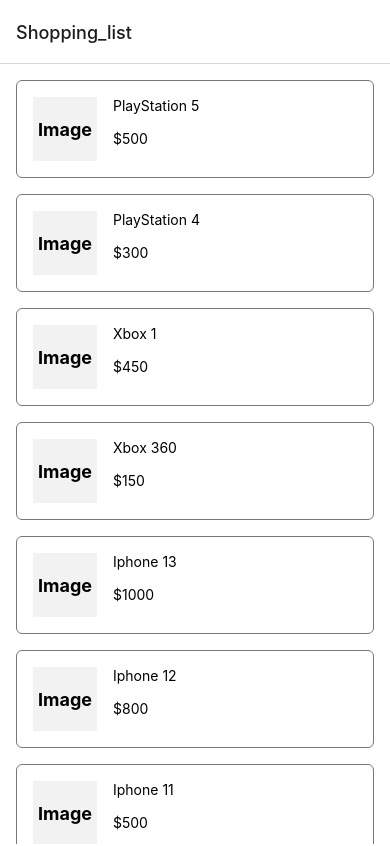
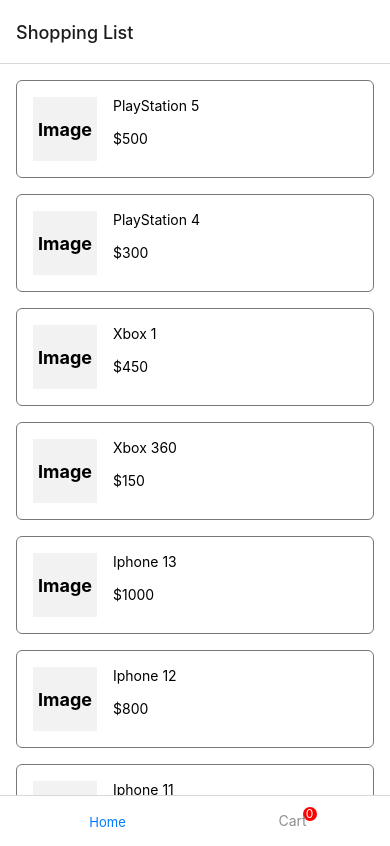
Before and after one commit to AliakseiPaseishvili/simple-shopping-cart, a React Native app: screen / in a window 390 px wide. Built offline with nearby package versions, Linux system fonts and the light colour scheme.

Commit message:
added bottom bar, added cartItem,  added cart screen.

```diff
--- a/package.json
+++ b/package.json
@@ -10,6 +10,7 @@
     "test": "jest"
   },
   "dependencies": {
+    "@react-navigation/bottom-tabs": "^6.5.8",
     "@react-navigation/native": "^6.1.7",
     "@react-navigation/native-stack": "^6.9.13",
     "@reduxjs/toolkit": "^1.9.5",
--- a/src/constants/colors.ts
+++ b/src/constants/colors.ts
@@ -1,7 +1,8 @@
-const LIGHT_GREY = '#f2f2f2';
-const BORDER_GREY = '#787777';
-const WHITE = '#ffffff';
-const BLUE = '#3341E0';
+const LIGHT_GREY = "#f2f2f2";
+const BORDER_GREY = "#787777";
+const WHITE = "#ffffff";
+const BLUE = "#3341E0";
+const RED = "red";
 
 export const COLORS = {
   borderColor: BORDER_GREY,
@@ -9,5 +10,5 @@
   background: WHITE,
   blue: BLUE,
   white: WHITE,
-
+  red: RED,
 } as const;
--- a/src/constants/navigation.ts
+++ b/src/constants/navigation.ts
@@ -4,4 +4,8 @@
     SHOPPING_LIST: "Shopping_list",
     SHOPPING_ITEM: "Shopping_item",
   },
+  CART: {
+    INDEX: 'SHOPPING_CART_INDEX',
+    CART: 'Cart',
+  }
 } as const;
--- /dev/null
+++ b/src/features/cart/components/CartItem.tsx
@@ -0,0 +1,8 @@
+import React, { FC } from "react";
+import { ShoppingItemView } from "../../../components/ShoppingItemView";
+import { ShoppingItem } from "../../../types";
+
+export const CartItem: FC<ShoppingItem> = (props) => {
+
+  return <ShoppingItemView {...props} />;
+};
--- /dev/null
+++ b/src/features/cart/components/TabLabel.tsx
@@ -0,0 +1,45 @@
+import React, { FC } from "react";
+import { StyleSheet, Text, View } from "react-native";
+import { shallowEqual, useSelector } from "react-redux";
+import { RootState } from "../../../store";
+import { COLORS } from "../../../constants";
+
+const mapStateToProps = (state: RootState) => {
+  const { cart } = state;
+
+  return Object.values(cart).reduce((sum, value) => sum + value, 0);
+};
+
+type TabLabelProps = {
+  color: string;
+};
+
+export const TabLabel: FC<TabLabelProps> = ({ color }) => {
+  const count = useSelector(mapStateToProps, shallowEqual);
+  return (
+    <View>
+      <View style={styles.countComponent}>
+        <Text style={styles.countText}>{count}</Text>
+      </View>
+      <Text style={{ color }}>Cart</Text>
+    </View>
+  );
+};
+
+const styles = StyleSheet.create({
+  countComponent: {
+    position: "absolute",
+    right: -10,
+    top: -5,
+    width: 14,
+    height: 14,
+    borderRadius: 14,
+    alignItems: "center",
+    justifyContent: "center",
+    backgroundColor: COLORS.red,
+  },
+  countText: {
+    fontSize: 12,
+    color: COLORS.white,
+  },
+});
--- a/src/features/cart/index.tsx
+++ b/src/features/cart/index.tsx
@@ -1,2 +1,4 @@
 export { default as cartReducer } from "./slice/cart.slice";
 export { increaseByAmount, decreaseByAmount } from "./slice/cart.slice";
+export { CartNavigator } from "./navigation/Cart.navigator";
+export { TabLabel } from "./components/TabLabel";
--- /dev/null
+++ b/src/features/cart/navigation/Cart.navigator.tsx
@@ -0,0 +1,13 @@
+import React from "react";
+import { createNativeStackNavigator } from "@react-navigation/native-stack";
+
+import { SCREENS } from "../../../constants";
+import { CartScreen } from "./screens/Cart.screen";
+
+const Stack = createNativeStackNavigator();
+
+export const CartNavigator = () => (
+  <Stack.Navigator screenOptions={{ headerBackTitleVisible: false }}>
+    <Stack.Screen name={SCREENS.CART.CART} component={CartScreen}  options={{ headerTitle: "Cart" }}/>
+  </Stack.Navigator>
+);
--- /dev/null
+++ b/src/features/cart/navigation/screens/Cart.screen.tsx
@@ -0,0 +1,35 @@
+import React from "react";
+import { FlatList, StyleSheet } from "react-native";
+import { COLORS } from "../../../../constants";
+import { RootState } from "../../../../store";
+import { shallowEqual, useSelector } from "react-redux";
+import { CartItem } from "../../components/CartItem";
+
+const mapStateToProps = (state: RootState) => {
+  const {
+    cart,
+    shoppingList: { dataByMap },
+  } = state;
+
+  return Object.keys(cart).map((id) => dataByMap[id]);
+};
+
+export const CartScreen = () => {
+  const items = useSelector(mapStateToProps, shallowEqual);
+  return (
+    <FlatList
+      style={styles.wrapper}
+      data={items}
+      keyExtractor={({ id }) => id.toString()}
+      renderItem={({item}) => <CartItem {...item} />}
+    />
+  );
+};
+
+const styles = StyleSheet.create({
+  wrapper: {
+    flex: 1,
+    backgroundColor: COLORS.white,
+    padding: 16,
+  },
+});
--- a/src/features/shopping-list/navigation/ShoppingList.navigator.tsx
+++ b/src/features/shopping-list/navigation/ShoppingList.navigator.tsx
@@ -8,14 +8,19 @@
 const Stack = createNativeStackNavigator<RootStackParamList>();
 
 export const ShoppingListNavigator = () => (
-  <Stack.Navigator initialRouteName={SCREENS.SHOPPING_LIST_STACK.SHOPPING_LIST}>
+  <Stack.Navigator
+    initialRouteName={SCREENS.SHOPPING_LIST_STACK.SHOPPING_LIST}
+    screenOptions={{ headerBackTitleVisible: false }}
+  >
     <Stack.Screen
       name={SCREENS.SHOPPING_LIST_STACK.SHOPPING_LIST}
       component={ShoppingListScreen}
+      options={{ headerTitle: "Shopping List" }}
     />
-     <Stack.Screen
+    <Stack.Screen
       name={SCREENS.SHOPPING_LIST_STACK.SHOPPING_ITEM}
       component={ShoppingItemScreen}
+      options={{ headerTitle: "Item" }}
     />
   </Stack.Navigator>
 );
--- /dev/null
+++ b/src/navigation/BottomNavigator.tsx
@@ -0,0 +1,34 @@
+import React from "react";
+import { createBottomTabNavigator } from "@react-navigation/bottom-tabs";
+import { ShoppingListNavigator } from "../features/shopping-list";
+import { SCREENS } from "../constants";
+import { CartNavigator, TabLabel } from "../features/cart";
+
+const Tab = createBottomTabNavigator();
+
+export const BottomNavigator = () => {
+  return (
+    <Tab.Navigator>
+      <Tab.Screen
+        options={{
+          headerShown: false,
+          tabBarLabel: "Home",
+          tabBarIcon: () => null,
+          tabBarLabelPosition: "beside-icon",
+        }}
+        component={ShoppingListNavigator}
+        name={SCREENS.SHOPPING_LIST_STACK.INDEX}
+      />
+      <Tab.Screen
+        options={{
+          headerShown: false,
+          tabBarLabel: ({ color }) => <TabLabel color={color} />,
+          tabBarIcon: () => null,
+          tabBarLabelPosition: "beside-icon",
+        }}
+        component={CartNavigator}
+        name={SCREENS.CART.INDEX}
+      />
+    </Tab.Navigator>
+  );
+};
--- a/src/navigation/Navigation.tsx
+++ b/src/navigation/Navigation.tsx
@@ -1,9 +1,9 @@
 import { NavigationContainer } from "@react-navigation/native";
 import React from "react";
-import { ShoppingListNavigator } from "../features/shopping-list";
+import { BottomNavigator } from "./BottomNavigator";
 
 export const Navigation = () => (
   <NavigationContainer>
-    <ShoppingListNavigator />
+    <BottomNavigator />
   </NavigationContainer>
 );
```
Also changed, not shown: 2 other files (tests, documents, lock files or other folders).
